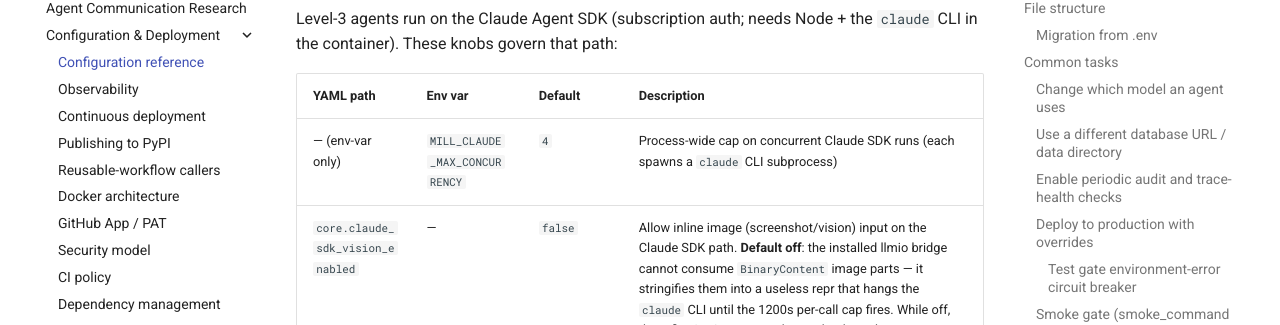
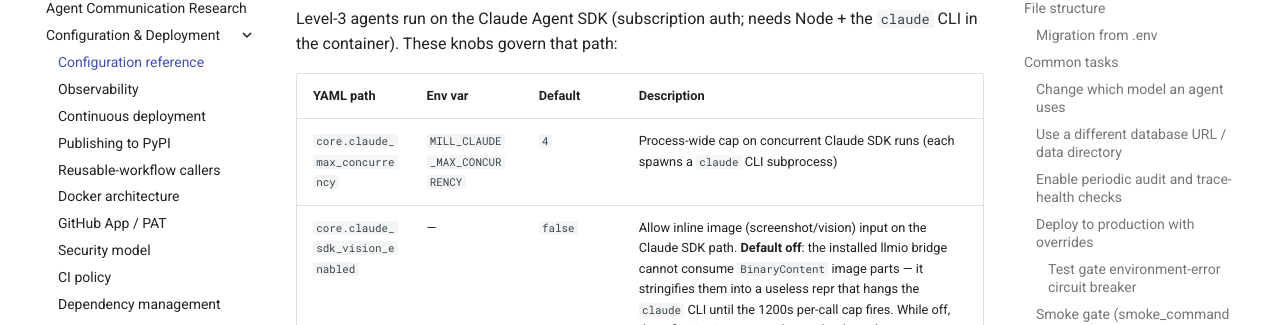
Before and after one commit to damien-robotsix/robotsix-mill, an MkDocs documentation site: the page built from docs/configuration.md, in a window 1280 px wide and 900 px high, scrolled down 7717 px. Shown: the part 127-452 px from the top of the window. Built offline with MkDocs 1.6.1 and Material for MkDocs 9.7.7, drawn with Linux system fonts in a browser that asks for light colours.

Commit message:
rebase: resolve conflicts

```diff
--- a/docs/configuration.md
+++ b/docs/configuration.md
@@ -376,7 +376,7 @@
 
 | YAML path | Env var | Default | Description |
 |-----------|---------|---------|-------------|
-| — (env-var only) | `MILL_CLAUDE_MAX_CONCURRENCY` | `4` | Process-wide cap on concurrent Claude SDK runs (each spawns a `claude` CLI subprocess) |
+| `core.claude_max_concurrency` | `MILL_CLAUDE_MAX_CONCURRENCY` | `4` | Process-wide cap on concurrent Claude SDK runs (each spawns a `claude` CLI subprocess) |
 | `core.claude_sdk_vision_enabled` | — | `false` | Allow inline image (screenshot/vision) input on the Claude SDK path. **Default off**: the installed llmio bridge cannot consume `BinaryContent` image parts — it stringifies them into a useless repr that hangs the `claude` CLI until the 1200s per-call cap fires. While off, the refine/review screenshot paths degrade to a text note. Flip to `true` (a one-line change) once the bridge gains real image-input support |
 | `core.investigation_workspace` | `MILL_INVESTIGATION_WORKSPACE` | `None` | Path to a directory containing clones of registered repos for cross-repo investigation by the maintenance agent. When set, the agent's read-only tools are scoped to this directory. When None, falls back to the ticket's own workspace repo_dir. |
 
```
